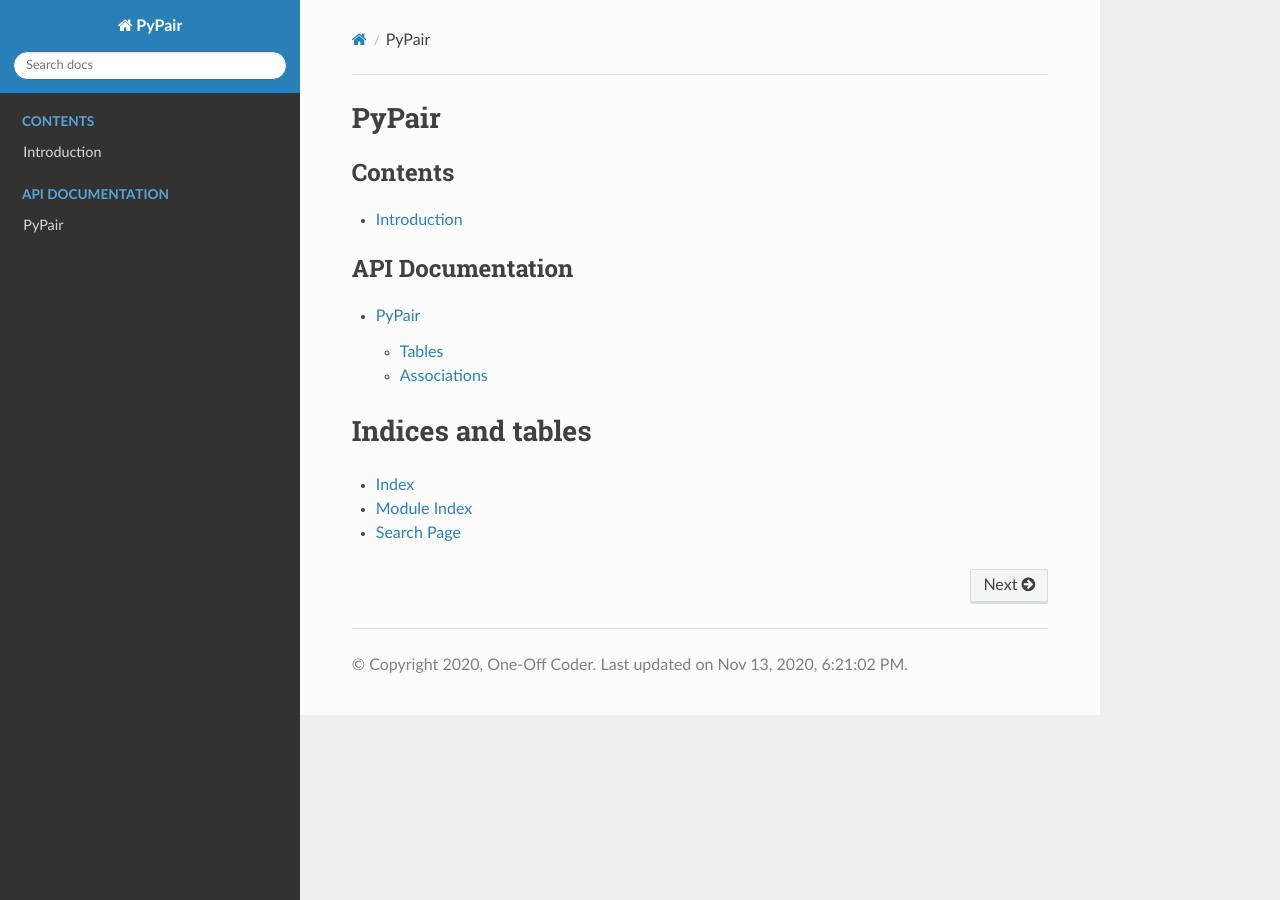
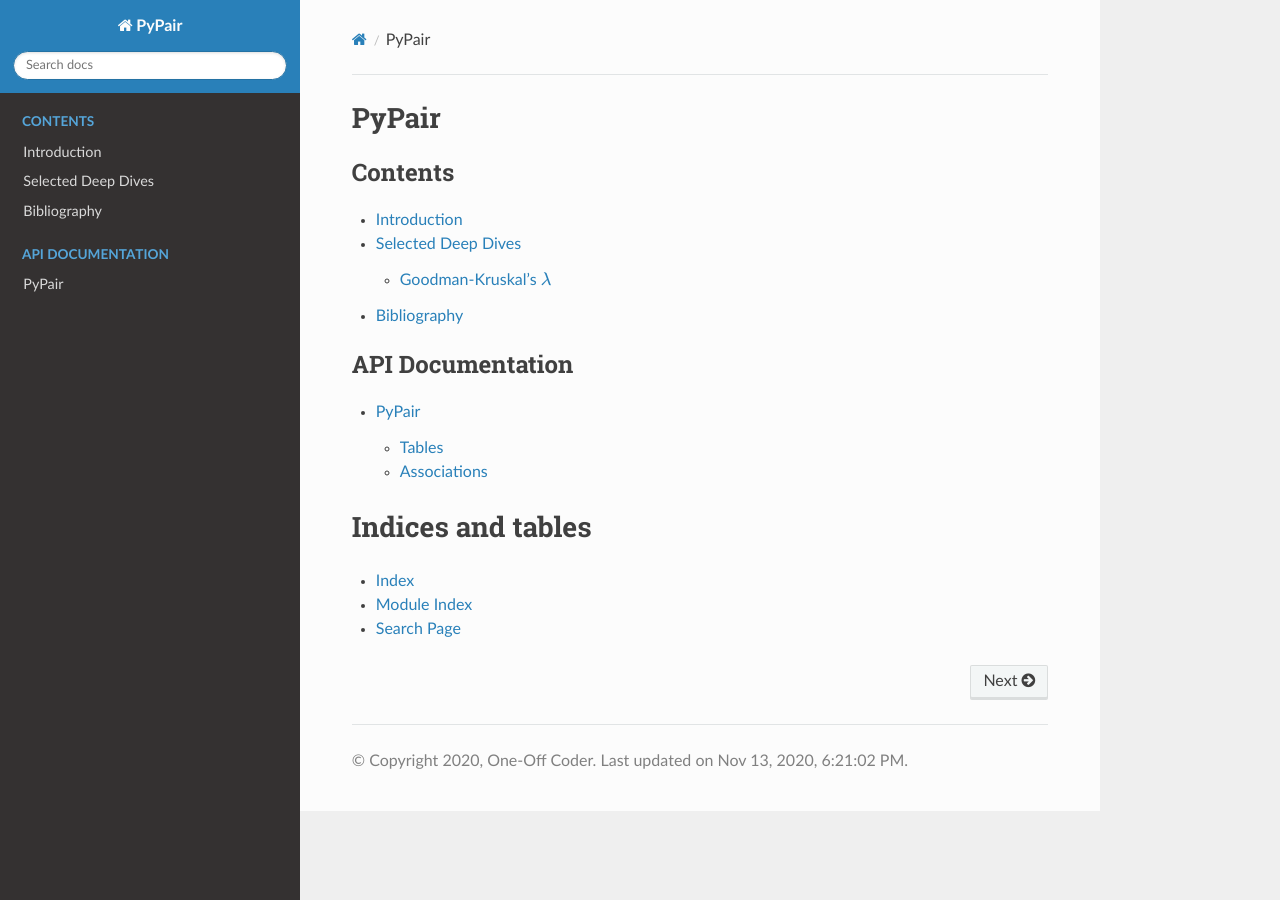
Before and after one commit to oneoffcoder/py-pair, a Sphinx documentation site: the page built from docs/source/index.rst, in a window 1280 px wide. Built offline with Sphinx 7.4.7 and the Read the Docs theme 2.0.0, drawn with Linux system fonts in a browser that asks for light colours.

Commit message:
factor out bib

```diff
--- /dev/null
+++ b/docs/source/bib.rst
@@ -0,0 +1,4 @@
+Bibliography
+------------
+
+.. bibliography:: refs.bib
--- /dev/null
+++ b/docs/source/deepdives.rst
@@ -0,0 +1,7 @@
+Selected Deep Dives
+===================
+
+Let's go into some association measures in more details.
+
+Goodman-Kruskal's :math:`\lambda`
+---------------------------------
--- a/docs/source/index.rst
+++ b/docs/source/index.rst
@@ -11,6 +11,8 @@ PyPair
    :caption: Contents
 
    intro
+   deepdives
+   bib
 
 .. toctree::
    :maxdepth: 2
--- a/docs/source/intro.rst
+++ b/docs/source/intro.rst
@@ -73,6 +73,3 @@ The ultimate goal of this project is to identify as many measures of association
 
 .. note::
     We use the term `association` over `correlation` since the latter typically connotes canonical Pearson correlation or association between two continuous variables. The term `association` is more general and can cover specific types of association, such as `agreement` measures, along side with those dealing with continuous variables :cite:`1983:liebetrau`.
-
-
-.. bibliography:: refs.bib
```
